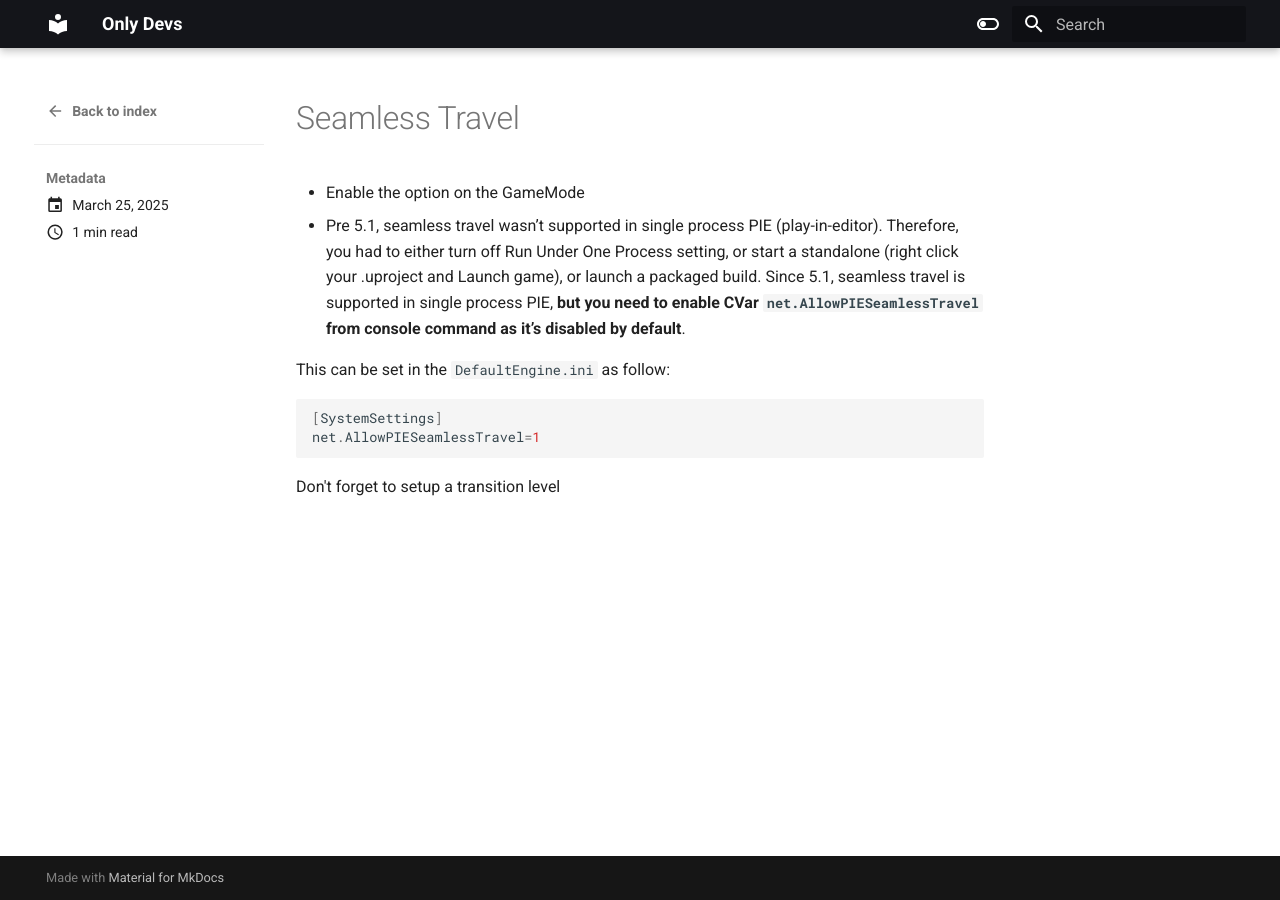
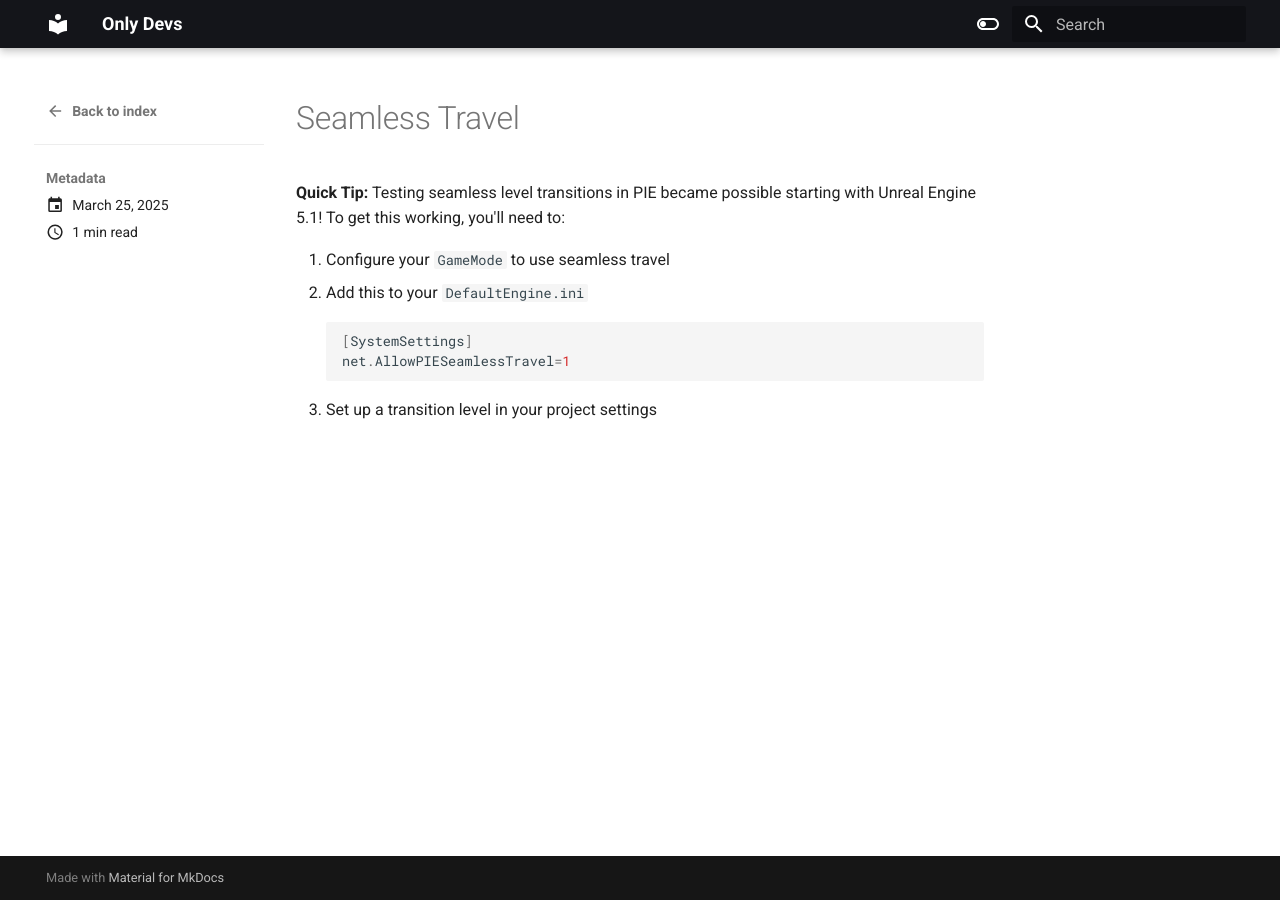
Before and after one commit to samaursa/OnlyDevs, an MkDocs documentation site: the page built from docs/blog/posts/Seamless Travel.md, in a window 1280 px wide. Built offline with MkDocs 1.6.1 and Material for MkDocs 9.7.7, drawn with Linux system fonts in a browser that asks for light colours.

Commit message:
vault backup: 2025-03-25 20:56:01

````diff
--- a/docs/blog/posts/Seamless Travel.md
+++ b/docs/blog/posts/Seamless Travel.md
@@ -5,14 +5,13 @@ tags:
   - unreal
   - multiplayer
 ---
-- Enable the option on the GameMode
-- Pre 5.1, seamless travel wasn’t supported in single process PIE (play-in-editor). Therefore, you had to either turn off Run Under One Process setting, or start a standalone (right click your .uproject and Launch game), or launch a packaged build. Since 5.1, seamless travel is supported in single process PIE, **but you need to enable CVar `net.AllowPIESeamlessTravel` from console command as it’s disabled by default**.
+**Quick Tip:** Testing seamless level transitions in PIE became possible starting with Unreal Engine 5.1!
+To get this working, you'll need to:
 
-This can be set in the `DefaultEngine.ini` as follow:
-
+1. Configure your `GameMode` to use seamless travel
+2. Add this to your `DefaultEngine.ini`
 ```cpp
 [SystemSettings]
 net.AllowPIESeamlessTravel=1
 ```
-
-Don't forget to setup a transition level
+3. Set up a transition level in your project settings
````
